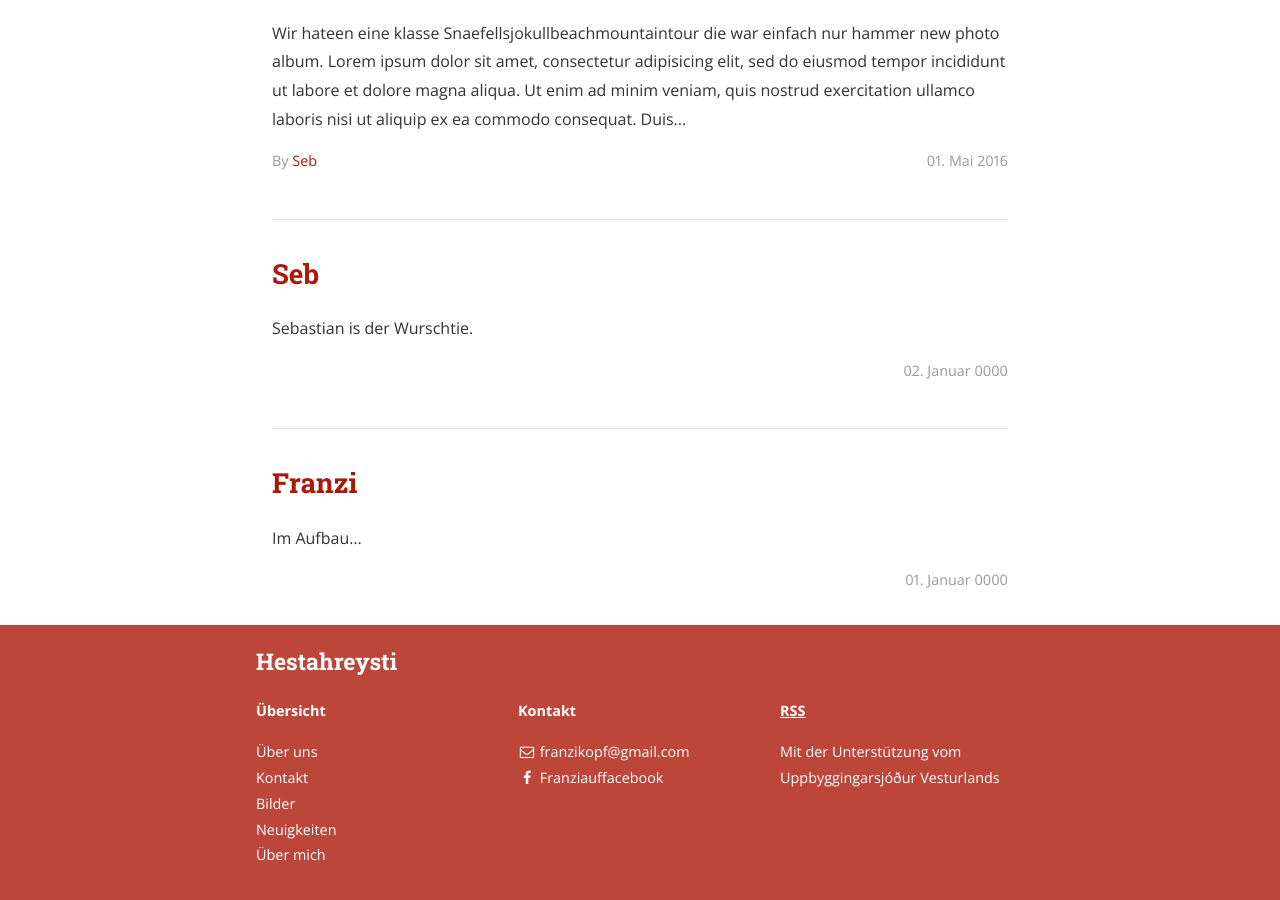
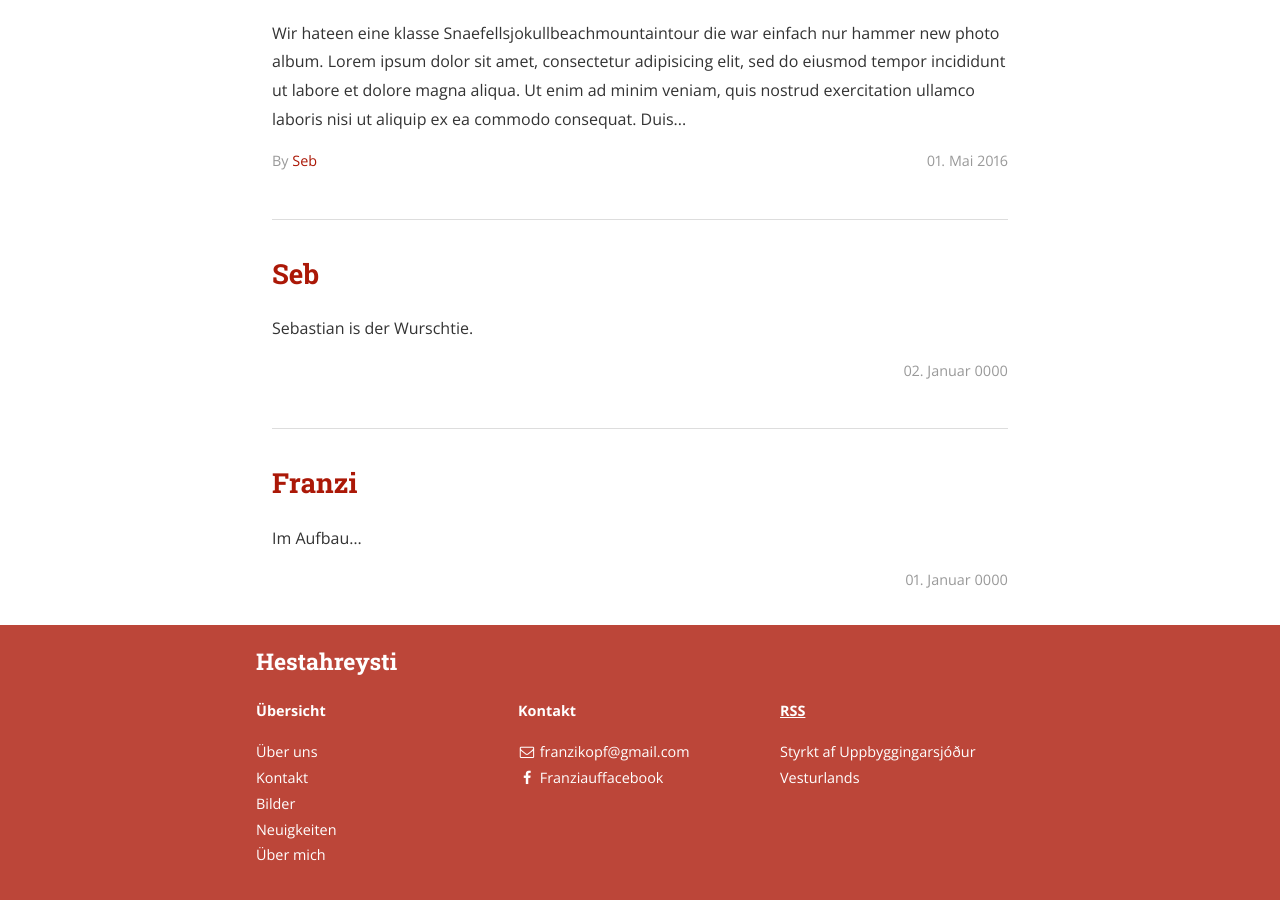
Before and after one commit to FancyFanz/FancyFanz.github.io, a Jekyll site: the page built from home-de.html, in a window 1280 px wide and 900 px high, scrolled down 1147 px. Built offline with Jekyll 4.4.1, drawn with Linux system fonts in a browser that asks for light colours; nearby versions of some CDN libraries; library files that are not in the unit come from our copies; some of the changed text lies outside the part shown.

Commit message:
Update _config.yml

```diff
--- a/_config.yml
+++ b/_config.yml
@@ -4,14 +4,14 @@
   de: Hestahreysti
   is: Hestahreysti
 subtitle:
-  en: "Manual therapy for horses in Iceland"
-  de: "Manuelle Therapie für Pferde in Island"
+  en: "Sjúkraþjálfun fyrir hesta"
+  de: "Sjúkraþjálfun fyrir hesta"
   is: "Sjúkraþjálfun fyrir hesta"
 email: franzikopf@gmail.com
 name: Franziska Kopf
 description:
-  en: "Supported by Uppbyggingarsjóður Vesturlands"
-  de: "Mit der Unterstützung vom Uppbyggingarsjóður Vesturlands"
+  en: "Styrkt af Uppbyggingarsjóður Vesturlands"
+  de: "Styrkt af Uppbyggingarsjóður Vesturlands"
   is: "Styrkt af Uppbyggingarsjóður Vesturlands"
 default_lang: is
 url: "http://fancyfranz.github.io"
```
